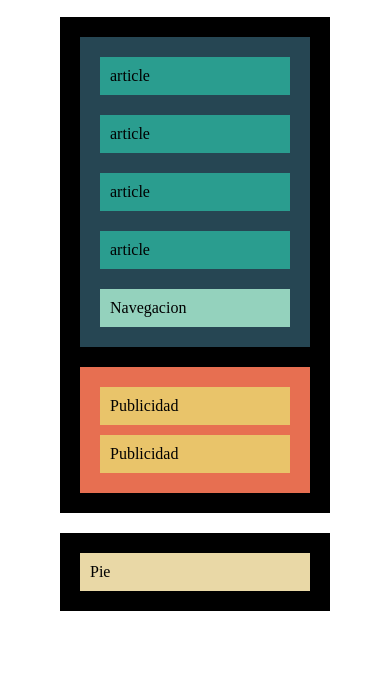
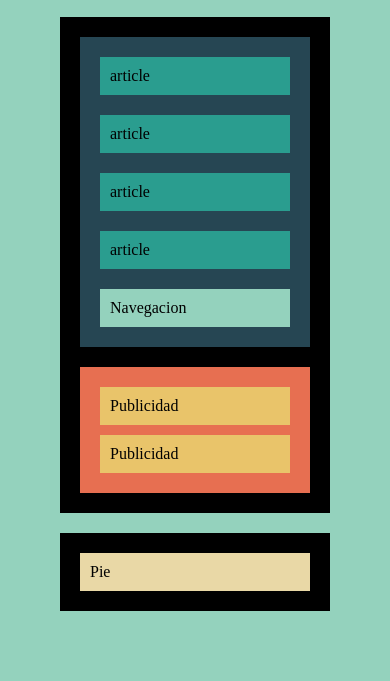
Before and after one commit to ClaudiaAmprimo/Sprint_1, a plain HTML site: page Ejercicio_1/index.html in a window 390 px wide. Shown: the part 448-1129 px from the top of the page. Drawn offline with Linux system fonts and the light colour scheme.

Commit message:
ejercicio 1 nivel 2 cambio color fondo del body

```diff
--- a/Ejercicio_1/styles.css
+++ b/Ejercicio_1/styles.css
@@ -8,7 +8,7 @@
   display: flex;
   flex-flow: column nowrap;
   max-width: 1200px;
-  margin-left:auto;
+  margin-left: auto;
   margin-right: auto;
 }
 
@@ -102,10 +102,16 @@
   .social{
     width: 97%;
   }
+  body{
+    background-color:#e9d8a6;
+  }
 }
 
 @media only screen and (max-width: 575.98px) {
   .articulos{
     flex-direction: column;
   }
+  body{
+    background-color:#94d2bd;
+  }
 }
```
